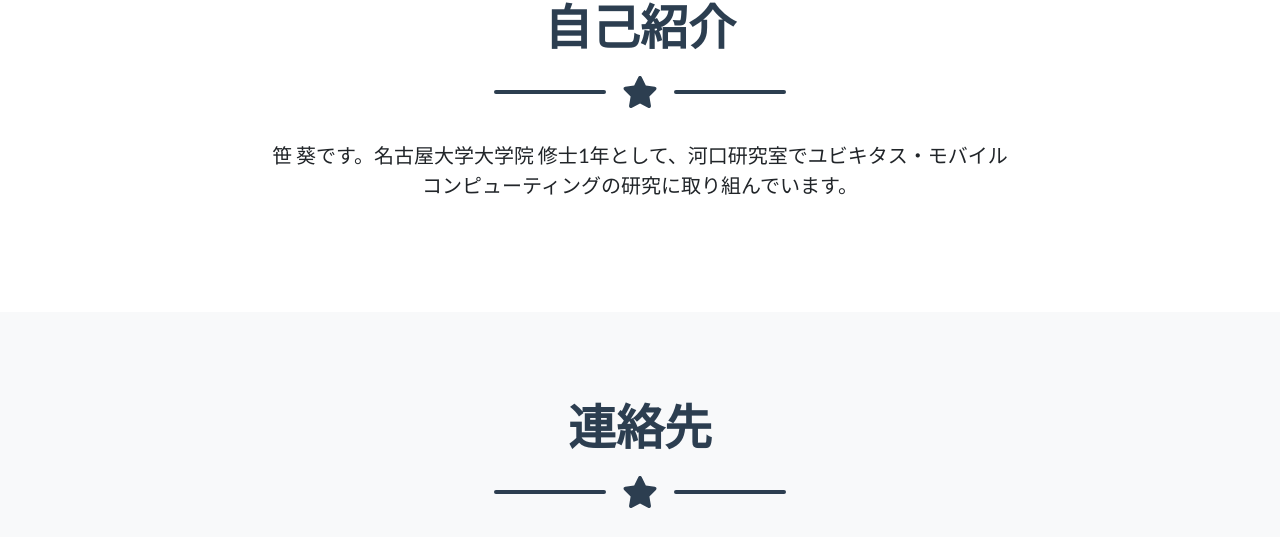
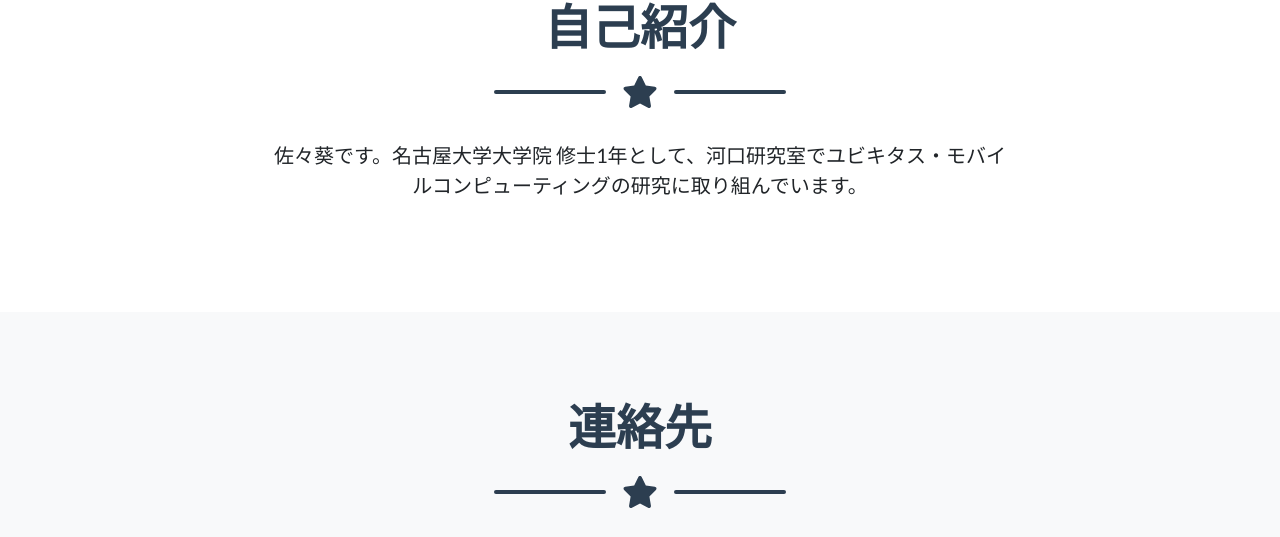
Before and after one commit to aoi-33/aoi-33.github.io, a plain HTML site: page index.html in a window 1280 px wide. Shown: the part 2490-3027 px from the top of the page. Drawn offline with nearby package versions, Linux system fonts and the light colour scheme.

Commit message:
Fix Japanese name to 佐々葵

```diff
--- a/index.html
+++ b/index.html
@@ -310,8 +310,8 @@
                     <div class="col-lg-8">
                         <p class="lead text-center"
                            data-en="I am Aoi Sassa, a first-year master's student at Nagoya University. I belong to Kawaguchi Laboratory, where we work on ubiquitous and mobile computing technologies to build smarter, more connected everyday environments."
-                           data-ja="笹 葵です。名古屋大学大学院 修士1年として、河口研究室でユビキタス・モバイルコンピューティングの研究に取り組んでいます。">
-                            笹 葵です。名古屋大学大学院 修士1年として、河口研究室でユビキタス・モバイルコンピューティングの研究に取り組んでいます。
+                           data-ja="佐々葵です。名古屋大学大学院 修士1年として、河口研究室でユビキタス・モバイルコンピューティングの研究に取り組んでいます。">
+                            佐々葵です。名古屋大学大学院 修士1年として、河口研究室でユビキタス・モバイルコンピューティングの研究に取り組んでいます。
                         </p>
                     </div>
                 </div>
```
